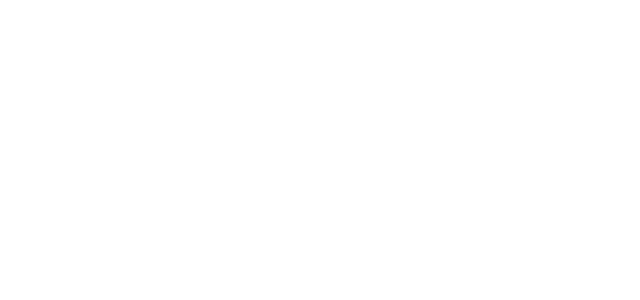
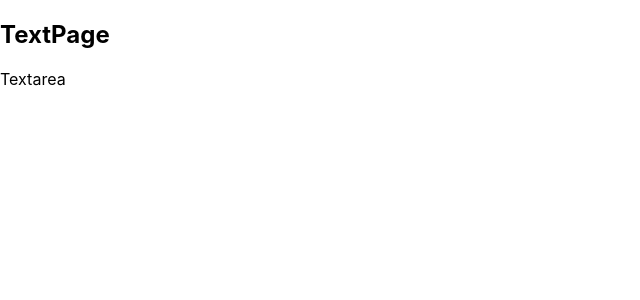
Before and after one commit to Getsu/react-todoapp, a React (Create React App) app: page /text in a window 1280 px wide. Shown: the top 300 px of the page, without its empty margins (0-640 px from the left). Built offline with nearby package versions, Linux system fonts and the light colour scheme.

Commit message:
create TextPage

```diff
--- /dev/null
+++ b/src/components/pages/TextPage/index.tsx
@@ -0,0 +1,13 @@
+import React from "react";
+
+
+export const TextPage: React.FC = () => {
+  return (
+    <div>
+      <article>
+        <h2>TextPage</h2>
+        <p>Textarea</p>
+      </article>
+    </div>
+  );
+};
--- a/src/components/pages/TodoPage/index.tsx
+++ b/src/components/pages/TodoPage/index.tsx
@@ -38,8 +38,8 @@
       {todoList.length > 0 ? (
         <TodoList todoList={todoList} deleteTodo={callDeleteTodo} />
       ) : (
-        <div>データがありません</div>
-      )}
+          <div>データがありません</div>
+        )}
     </div>
   );
 };
--- a/src/route/index.tsx
+++ b/src/route/index.tsx
@@ -2,6 +2,7 @@
 import { BrowserRouter, Switch, Route } from "react-router-dom";
 import { TodoPage } from "../components/pages/TodoPage";
 import { TestPage } from "../components/pages/TestPage";
+import { TextPage } from "../components/pages/TextPage";
 
 export const Router: React.FC = () => {
   return (
@@ -15,6 +16,7 @@
             <Route path="/nest/test" component={() => <div>/nest/test</div>} />
           </Switch>
         </Route>
+        <Route exact path="/text" component={TextPage} />
       </Switch>
     </BrowserRouter>
   );
```
Also changed, not shown: 1 other file (tests, documents, lock files or other folders).
